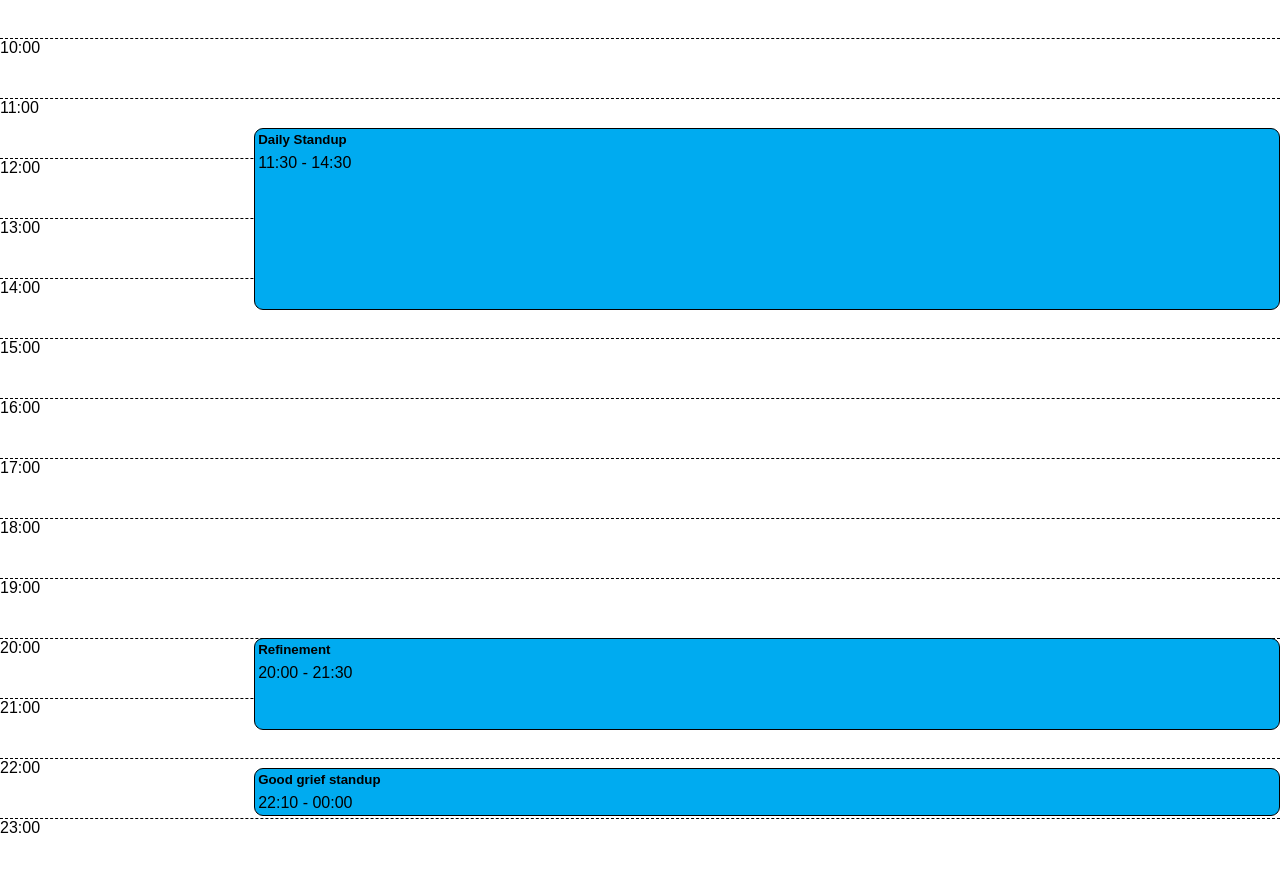
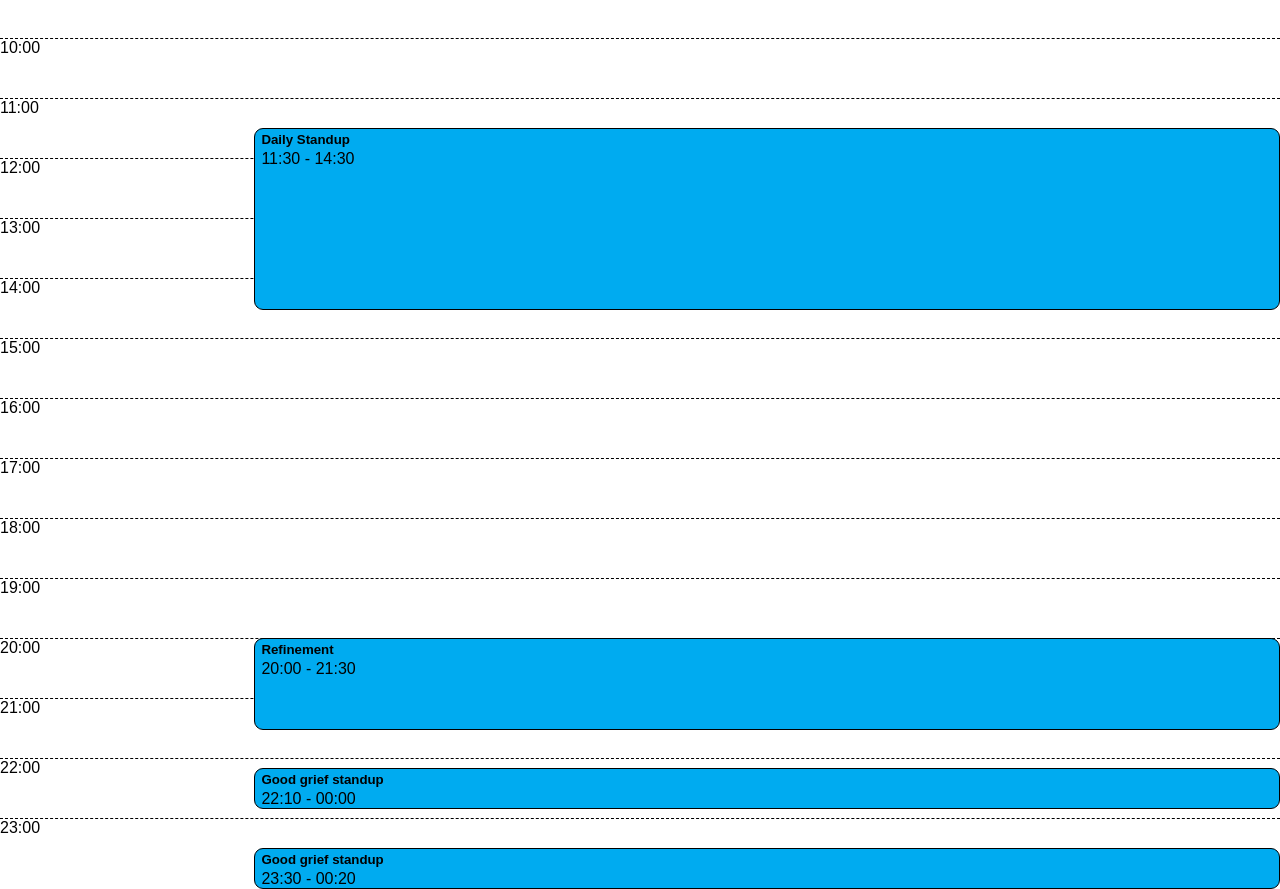
Before and after one commit to piyaarora/dayCalendar, a website built with Parcel: page index.html in a window 1280 px wide. Shown: the part 642-1531 px from the top of the page. Before the commit the page ends 1479 px from the top, so only its background shows below. Built offline with nearby package versions, Linux system fonts and the light colour scheme.

Commit message:
css Fixes

```diff
--- a/src/index.js
+++ b/src/index.js
@@ -7,6 +7,11 @@ const mockdata = [
     title: "Good grief standup",
     startTime: "Sat Jan 15 2022 3:40:00 GMT+0530",
     endTime: "Sat Jan 15 2022 05:30:00 GMT+0530"
+  },
+  {
+    title: "Good grief standup",
+    startTime: "Sat Jan 15 2022 5:00:00 GMT+0530",
+    endTime: "Sat Jan 15 2022 05:50:00 GMT+0530"
   },
   {
     title: "Daily Standup",
@@ -61,8 +66,8 @@ mockdata.forEach((dataItem) => {
     ${startHour < 10 ? "0" + startHour : startHour}:${
     startMins < 10 ? "0" + startMins : startMins
   } -
-    ${endHour < 10 ? "0" + endHour : "" + endHour}:${
-    endMins < 10 ? "0" + endMins : "" + endMins
+    ${endHour < 10 ? "0" + endHour : endHour}:${
+    endMins < 10 ? "0" + endMins : endMins
   }
   `;
 
--- a/src/styles.css
+++ b/src/styles.css
@@ -7,16 +7,16 @@ body {
 .calendar-cont {
   height: 100vh;
   width: 100%;
-  /* background-color: pink; */
+}
+.days-cont {
+  position: relative;
 }
 .hours {
   border-top: 1px dashed #000;
   position: absolute;
-  margin-top: 5rem;
   width: 100%;
 }
 .descriptionBox {
-  margin-top: 5rem;
   border: 1px solid #000;
   border-radius: 9px;
   width: 80%;
@@ -28,5 +28,5 @@ body {
 .descriptionBox h5,
 .descriptionBox p {
   margin: 0;
-  padding: 0.2rem;
+  padding: 0.2rem 0.4rem 0;
 }
```
